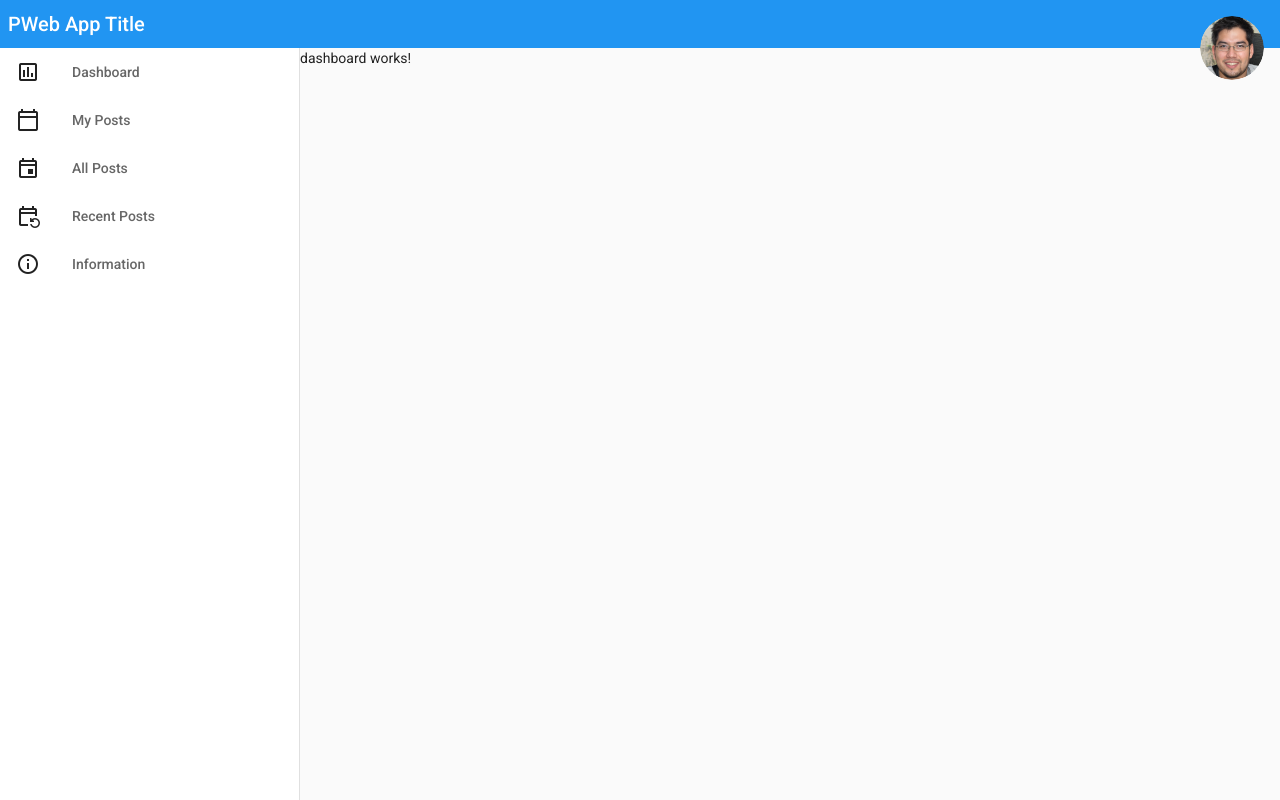
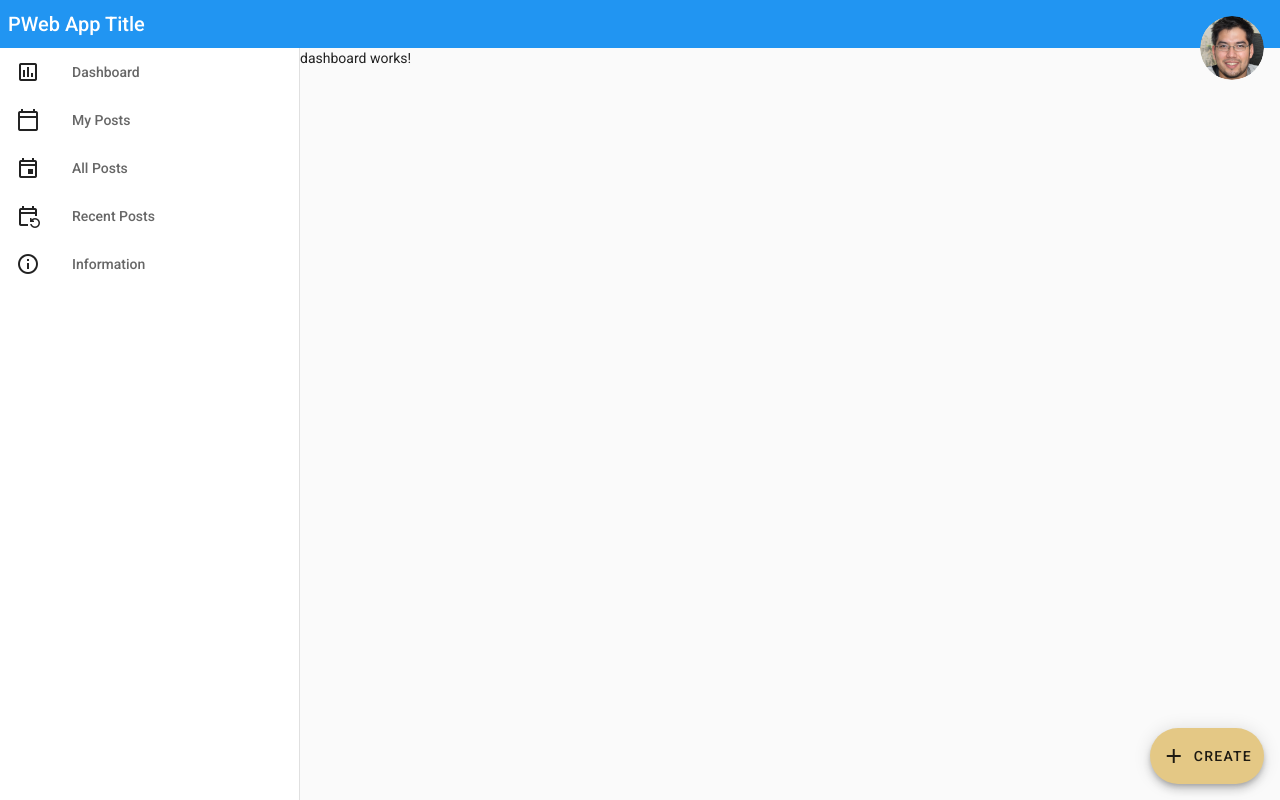
Before and after one commit to slak44/proiect-pweb, an Angular app: page /dashboard in a window 1280 px wide. Built offline with nearby package versions, Linux system fonts and the light colour scheme.

Commit message:
Add create FAB

```diff
--- a/src/app/layout/components/private-layout/private-layout.component.html
+++ b/src/app/layout/components/private-layout/private-layout.component.html
@@ -23,5 +23,12 @@
 
   <mat-sidenav-content>
     <router-outlet></router-outlet>
+
+    <button mat-fab color="accent" *ngIf="showCreatePost$ | async">
+      <div class="fab-content">
+        <mat-icon fontSet="material-icons-outlined">add</mat-icon>
+        <span>CREATE</span>
+      </div>
+    </button>
   </mat-sidenav-content>
 </mat-sidenav-container>
--- a/src/app/layout/components/private-layout/private-layout.component.scss
+++ b/src/app/layout/components/private-layout/private-layout.component.scss
@@ -50,3 +50,24 @@
     @include avatar(64px);
   }
 }
+
+.mat-fab {
+  z-index: 2;
+  position: fixed;
+  bottom: 16px;
+  right: 16px;
+
+  width: unset;
+  border-radius: 50px;
+
+  .fab-content {
+    display: flex;
+    align-items: center;
+    gap: 8px;
+    padding: 0 12px;
+
+    span {
+      letter-spacing: 1.25px;
+    }
+  }
+}
--- a/src/app/layout/components/private-layout/private-layout.component.ts
+++ b/src/app/layout/components/private-layout/private-layout.component.ts
@@ -4,6 +4,7 @@ import { Observable } from 'rxjs';
 import { User } from '../../../base/models/user.model';
 import { MatDialog } from '@angular/material/dialog';
 import { UserSettingsDialogComponent } from '../user-settings-dialog/user-settings-dialog.component';
+import { CreatePostService } from '../../services/create-post.service';
 
 interface SidenavRoute {
   name: string;
@@ -47,9 +48,11 @@ export class PrivateLayoutComponent {
   ];
 
   public readonly currentUser$: Observable<User | null> = this.userService.currentUser$;
+  public readonly showCreatePost$: Observable<boolean> = this.createPostService.showCreatePost$;
 
   constructor(
     private readonly userService: UserService,
+    private readonly createPostService: CreatePostService,
     private readonly dialog: MatDialog,
   ) {
   }
--- /dev/null
+++ b/src/app/layout/services/create-post.service.ts
@@ -0,0 +1,18 @@
+import { Injectable } from '@angular/core';
+import { BehaviorSubject, Observable } from 'rxjs';
+
+@Injectable({
+  providedIn: 'root'
+})
+export class CreatePostService {
+  private readonly showCreatePostSubject: BehaviorSubject<boolean> = new BehaviorSubject<boolean>(true);
+
+  public readonly showCreatePost$: Observable<boolean> = this.showCreatePostSubject;
+
+  constructor() {
+  }
+
+  public setShowCreatePost(showButton: boolean): void {
+    this.showCreatePostSubject.next(showButton);
+  }
+}
```
Also changed, not shown: 1 other file (tests, documents, lock files or other folders).
